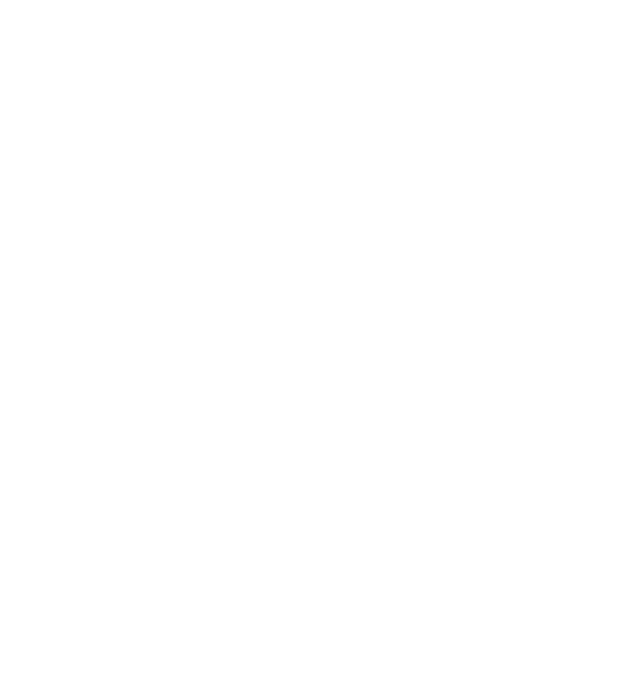
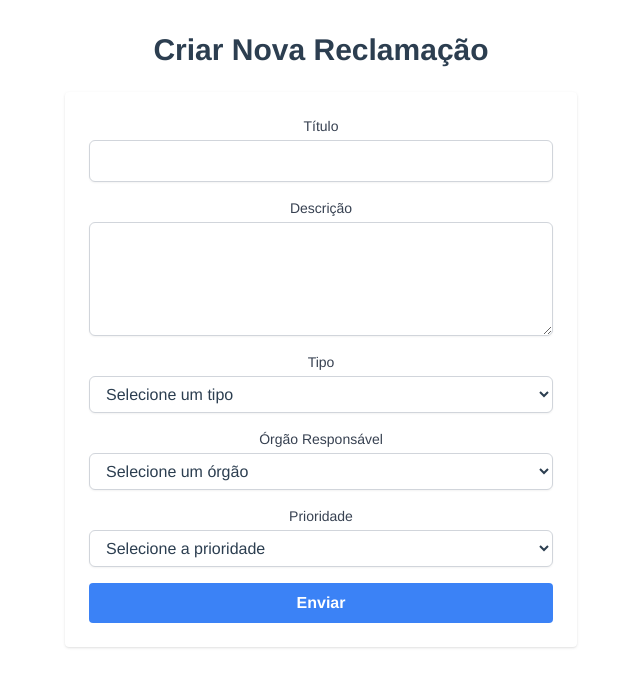
Before and after one commit to camargo-gui/municipal-complaints-interface, a Vue app: page /#/citizen/new-compaint in a window 1280 px wide. Before the commit this address had no page. Shown: the top 686 px of the page, without its empty margins (319-959 px from the left). Built offline with nearby package versions, Linux system fonts and the light colour scheme.

Commit message:
feat: citizen flow screens

```diff
--- a/package.json
+++ b/package.json
@@ -8,10 +8,12 @@
     "lint": "vue-cli-service lint"
   },
   "dependencies": {
+    "axios": "^1.6.8",
     "core-js": "^3.8.3",
     "vue": "^3.2.13",
     "vue-class-component": "^8.0.0-0",
     "vue-router": "^4.0.3",
+    "vue-toastification": "^2.0.0-rc.5",
     "vuex": "^4.0.0"
   },
   "devDependencies": {
--- /dev/null
+++ b/src/common/http-client/http-client.ts
@@ -0,0 +1,39 @@
+import axios, { AxiosError, AxiosInstance, AxiosRequestConfig } from "axios";
+import { useToast } from "vue-toastification";
+
+export class HttpClient {
+  private static instance: HttpClient;
+  private client: AxiosInstance;
+
+  private constructor() {
+    this.client = axios.create({
+      baseURL: "http://localhost:8080",
+    });
+
+    this.client.interceptors.response.use(
+      (response) => response,
+      (error) => this.errorInterceptor(error)
+    );
+  }
+
+  private async errorInterceptor(error: AxiosError<any>): Promise<void> {
+    if (error.response?.data.message) {
+      useToast().error(error.response.data.message);
+    }
+  }
+
+  public static getInstance(): HttpClient {
+    if (!HttpClient.instance) {
+      HttpClient.instance = new HttpClient();
+    }
+
+    return HttpClient.instance;
+  }
+
+  async request(config: AxiosRequestConfig): Promise<any> {
+    const response = await this.client.request(config);
+    if (response) {
+      return response.data;
+    }
+  }
+}
--- a/src/router/index.ts
+++ b/src/router/index.ts
@@ -1,8 +1,10 @@
 import { createRouter, createWebHashHistory, RouteRecordRaw } from "vue-router";
 import LoginView from "../views/LoginView.vue";
-import AdminDashboardView from "../views/AdminDashboardView.vue";
+import AdminDashboardView from "../views/admin/AdminDashboardView.vue";
 import CompaintsView from "../views/CompaintsView.vue";
-import AgencyView from "../views/AgencyView.vue";
+import AgencyView from "../views/admin/AgencyView.vue";
+import CitizenHomeView from "../views/citizen/CitizenHomeView.vue";
+import NewCompaintView from "../views/citizen/NewCompaintView.vue";
 
 const routes: Array<RouteRecordRaw> = [
   {
@@ -26,6 +28,16 @@ const routes: Array<RouteRecordRaw> = [
     component: AgencyView,
   },
   {
+    path: "/citizen/home",
+    name: "citizen-home",
+    component: CitizenHomeView,
+  },
+  {
+    path: "/citizen/new-compaint",
+    name: "citizen-new-compaint",
+    component: NewCompaintView,
+  },
+  {
     path: "/",
     redirect: "/login",
   },
--- a/src/views/LoginView.vue
+++ b/src/views/LoginView.vue
@@ -27,7 +27,7 @@
           <input
             type="password"
             id="password"
-            v-model="credentials.password"
+            v-model="credentials.senha"
             class="mt-1 block w-full px-3 py-2 border border-gray-300 rounded-md shadow-sm placeholder-gray-400 focus:outline-none focus:ring-gray-500 focus:border-gray-500"
             placeholder="Digite sua senha"
             required
@@ -47,6 +47,7 @@
 </template>
 
 <script lang="ts">
+import { HttpClient } from "@/common/http-client/http-client";
 import { defineComponent, ref } from "vue";
 import { useRouter } from "vue-router";
 
@@ -54,11 +55,25 @@ export default defineComponent({
   name: "LoginView",
   setup() {
     const router = useRouter();
-    const credentials = ref({ email: "", password: "" });
+    const credentials = ref({ email: "", senha: "" });
     const error = ref("");
 
     const login = async () => {
-      router.push("/admin/dashboard");
+      const response = await HttpClient.getInstance().request({
+        url: "/login",
+        method: "POST",
+        data: credentials.value,
+      });
+
+      if (response) {
+        localStorage.setItem("token", response.token);
+        localStorage.setItem("role", response.role);
+
+        if (response.role === "1") {
+          return router.push("/admin/dashboard");
+        }
+        return router.push("/citizen/home");
+      }
     };
 
     return { credentials, error, login };
--- /dev/null
+++ b/src/views/citizen/CitizenHomeView.vue
@@ -0,0 +1,88 @@
+<template>
+  <div class="min-h-screen bg-gray-50">
+    <div class="container mx-auto p-8">
+      <h1 class="text-4xl font-bold text-center mb-10 text-gray-800">
+        Minhas Reclamações
+      </h1>
+      <div class="flex justify-end mb-6">
+        <router-link
+          to="/citizen/new-compaint"
+          class="bg-blue-500 hover:bg-blue-700 text-white font-bold py-2 px-4 rounded"
+        >
+          Criar Nova Reclamação
+        </router-link>
+      </div>
+      <div class="grid grid-cols-1 md:grid-cols-2 gap-8">
+        <div class="space-y-4">
+          <div
+            v-for="reclamacao in reclamacoes"
+            :key="reclamacao.id"
+            @click="selectReclamacao(reclamacao)"
+            class="p-4 bg-white rounded-lg shadow cursor-pointer hover:bg-gray-100"
+          >
+            <h2 class="text-xl font-semibold text-gray-700">
+              {{ reclamacao.titulo }}
+            </h2>
+            <p class="text-gray-600">{{ reclamacao.descricao }}</p>
+            <span class="text-sm font-medium text-gray-500">{{
+              reclamacao.data
+            }}</span>
+          </div>
+        </div>
+        <div
+          v-if="reclamacaoSelecionada"
+          class="bg-white p-6 rounded-lg shadow"
+        >
+          <h2 class="text-2xl font-bold text-gray-800">
+            {{ reclamacaoSelecionada.titulo }}
+          </h2>
+          <p class="my-2 text-gray-600">
+            {{ reclamacaoSelecionada.descricao }}
+          </p>
+          <div class="mt-4">
+            <h3 class="text-lg font-semibold text-gray-700">Feedback</h3>
+            <p class="text-gray-600">
+              {{ reclamacaoSelecionada.feedback || "Ainda não há feedback." }}
+            </p>
+          </div>
+        </div>
+      </div>
+    </div>
+  </div>
+</template>
+
+<script>
+export default {
+  name: "CitizenHome",
+  data() {
+    return {
+      reclamacoes: [
+        {
+          id: 1,
+          titulo: "Semáforo Quebrado",
+          descricao: "O semáforo da esquina não está funcionando.",
+          data: new Date("2021-05-12"),
+          feedback: "Reparo agendado para 03/06/2021",
+        },
+        {
+          id: 2,
+          titulo: "Buraco na Rua",
+          descricao: "Existe um grande buraco na rua principal.",
+          data: new Date("2021-05-15"),
+          feedback: "Equipe já enviada para reparo.",
+        },
+        // Mais reclamações aqui
+      ],
+      reclamacaoSelecionada: null,
+    };
+  },
+  methods: {
+    selectReclamacao(reclamacao) {
+      this.reclamacaoSelecionada = reclamacao;
+    },
+    formatDate(date) {
+      return date.toLocaleDateString();
+    },
+  },
+};
+</script>
--- /dev/null
+++ b/src/views/citizen/NewCompaintView.vue
@@ -0,0 +1,120 @@
+<template>
+  <div class="container mx-auto p-8">
+    <h1 class="text-3xl font-bold text-center mb-6">Criar Nova Reclamação</h1>
+    <form
+      @submit.prevent="submitReclamacao"
+      class="max-w-lg mx-auto bg-white p-6 rounded shadow"
+    >
+      <div class="mb-4">
+        <label for="titulo" class="block text-sm font-medium text-gray-700"
+          >Título</label
+        >
+        <input
+          type="text"
+          id="titulo"
+          v-model="novaReclamacao.titulo"
+          class="mt-1 block w-full px-3 py-2 border border-gray-300 rounded-md shadow-sm"
+          required
+        />
+      </div>
+      <div class="mb-4">
+        <label for="descricao" class="block text-sm font-medium text-gray-700"
+          >Descrição</label
+        >
+        <textarea
+          id="descricao"
+          v-model="novaReclamacao.descricao"
+          rows="4"
+          class="mt-1 block w-full px-3 py-2 border border-gray-300 rounded-md shadow-sm"
+          required
+        ></textarea>
+      </div>
+      <div class="mb-4">
+        <label for="tipo" class="block text-sm font-medium text-gray-700"
+          >Tipo</label
+        >
+        <select
+          id="tipo"
+          v-model="novaReclamacao.tipo"
+          class="block w-full mt-1 px-3 py-2 border border-gray-300 bg-white rounded-md shadow-sm focus:outline-none focus:ring-indigo-500 focus:border-indigo-500"
+        >
+          <option disabled value="">Selecione um tipo</option>
+          <option v-for="tipo in tipos" :key="tipo" :value="tipo">
+            {{ tipo }}
+          </option>
+        </select>
+      </div>
+      <div class="mb-4">
+        <label for="orgao" class="block text-sm font-medium text-gray-700"
+          >Órgão Responsável</label
+        >
+        <select
+          id="orgao"
+          v-model="novaReclamacao.orgao"
+          class="block w-full mt-1 px-3 py-2 border border-gray-300 bg-white rounded-md shadow-sm focus:outline-none focus:ring-indigo-500 focus:border-indigo-500"
+        >
+          <option disabled value="">Selecione um órgão</option>
+          <option v-for="orgao in orgaos" :key="orgao" :value="orgao">
+            {{ orgao }}
+          </option>
+        </select>
+      </div>
+      <div class="mb-4">
+        <label for="prioridade" class="block text-sm font-medium text-gray-700"
+          >Prioridade</label
+        >
+        <select
+          id="prioridade"
+          v-model="novaReclamacao.prioridade"
+          class="block w-full mt-1 px-3 py-2 border border-gray-300 bg-white rounded-md shadow-sm focus:outline-none focus:ring-indigo-500 focus:border-indigo-500"
+        >
+          <option disabled value="">Selecione a prioridade</option>
+          <option
+            v-for="prioridade in prioridades"
+            :key="prioridade"
+            :value="prioridade"
+          >
+            {{ prioridade }}
+          </option>
+        </select>
+      </div>
+      <button
+        type="submit"
+        class="w-full bg-blue-500 hover:bg-blue-700 text-white font-bold py-2 px-4 rounded"
+      >
+        Enviar
+      </button>
+    </form>
+  </div>
+</template>
+
+<script>
+export default {
+  data() {
+    return {
+      novaReclamacao: {
+        titulo: "",
+        descricao: "",
+        tipo: "",
+        orgao: "",
+        prioridade: "",
+      },
+      tipos: ["Infraestrutura", "Serviço Público", "Saúde", "Educação"],
+      orgaos: [
+        "Prefeitura",
+        "SETRAN",
+        "Ministério da Saúde",
+        "Secretaria de Educação",
+      ],
+      prioridades: ["Baixa", "Média", "Alta"],
+    };
+  },
+  methods: {
+    submitReclamacao() {
+      // Logica para enviar os dados ao servidor
+      console.log("Reclamação enviada:", this.novaReclamacao);
+      this.$router.push("/citizen/home"); // Redireciona para a home após o envio
+    },
+  },
+};
+</script>
```
Also changed, not shown: src/main.ts (+9 -1 lines), 1 other file (tests, documents, lock files or other folders).
